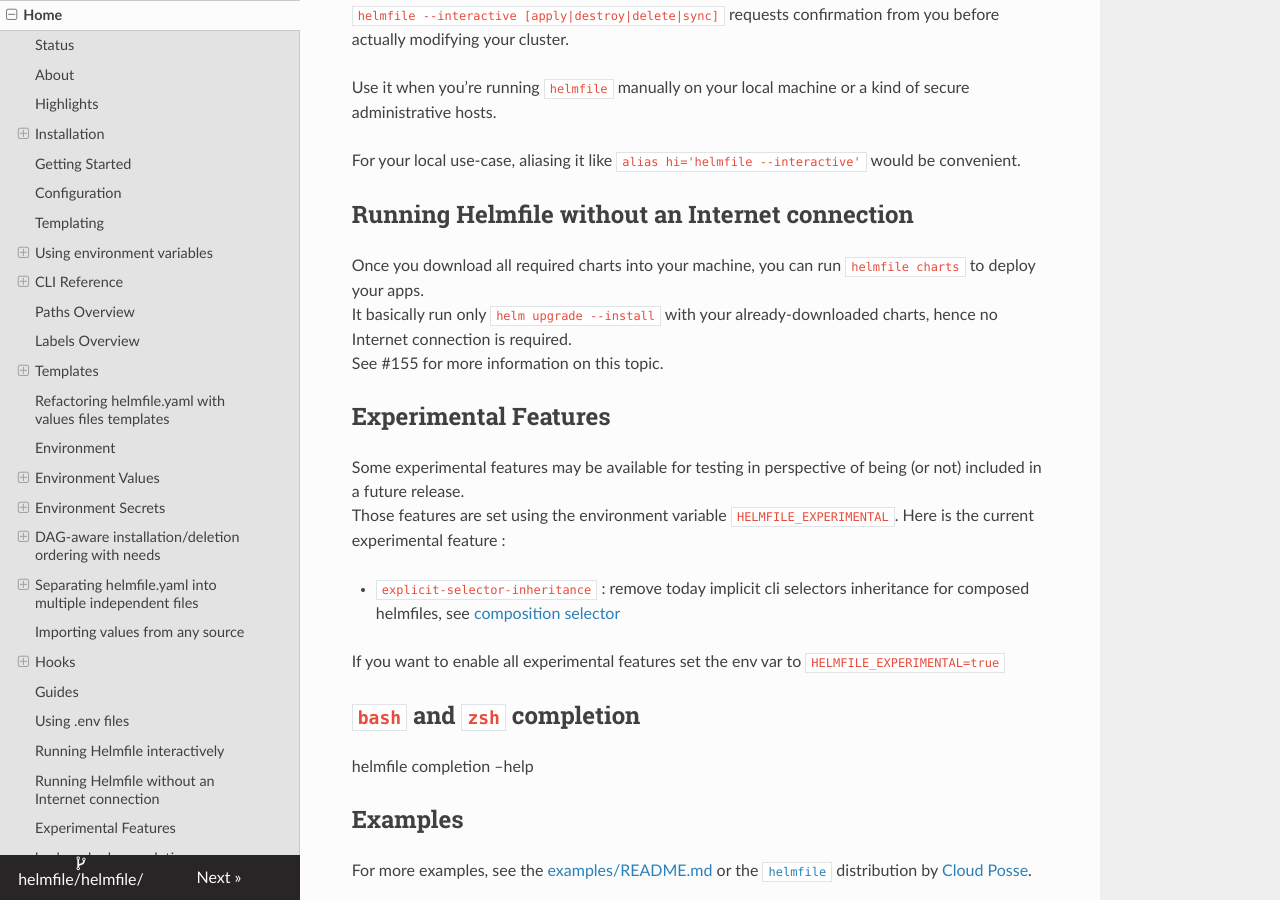
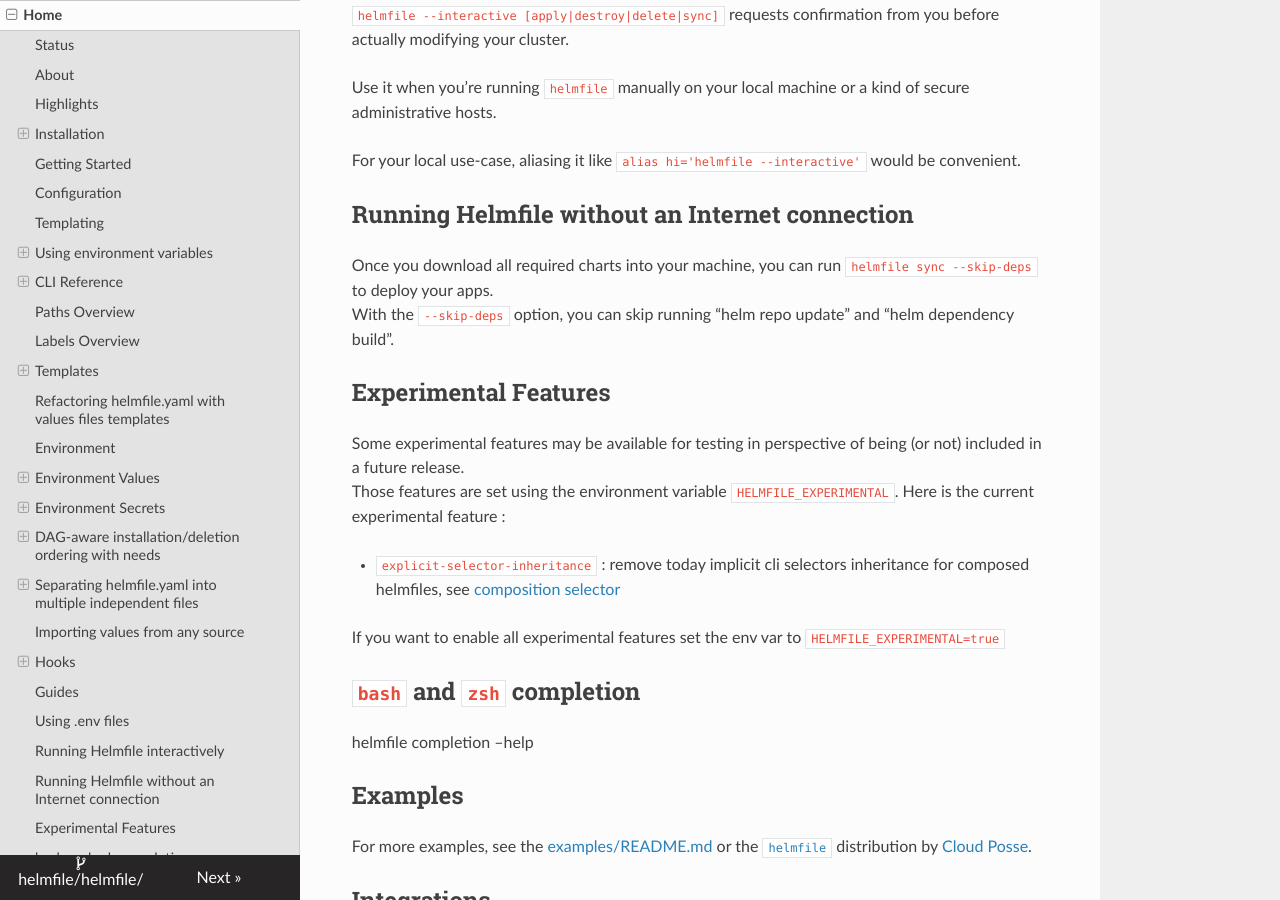
Before and after one commit to alex-tw-lam/helmfile, an MkDocs documentation site: the page built from docs/index.md, in a window 1280 px wide and 900 px high, scrolled down 29848 px. Built offline with MkDocs 1.6.1, drawn with Linux system fonts in a browser that asks for light colours; nearby versions of some CDN libraries.

Commit message:
docs: Running helmfile withought an internet connection by --skip-deps option (#659)

```diff
--- a/docs/index.md
+++ b/docs/index.md
@@ -1427,9 +1427,8 @@ For your local use-case, aliasing it like `alias hi='helmfile --interactive'` wo
 
 ## Running Helmfile without an Internet connection
 
-Once you download all required charts into your machine, you can run `helmfile charts` to deploy your apps.
-It basically run only `helm upgrade --install` with your already-downloaded charts, hence no Internet connection is required.
-See #155 for more information on this topic.
+Once you download all required charts into your machine, you can run `helmfile sync --skip-deps` to deploy your apps.
+With the `--skip-deps` option, you can skip running "helm repo update" and "helm dependency build".
 
 ## Experimental Features
 
```
